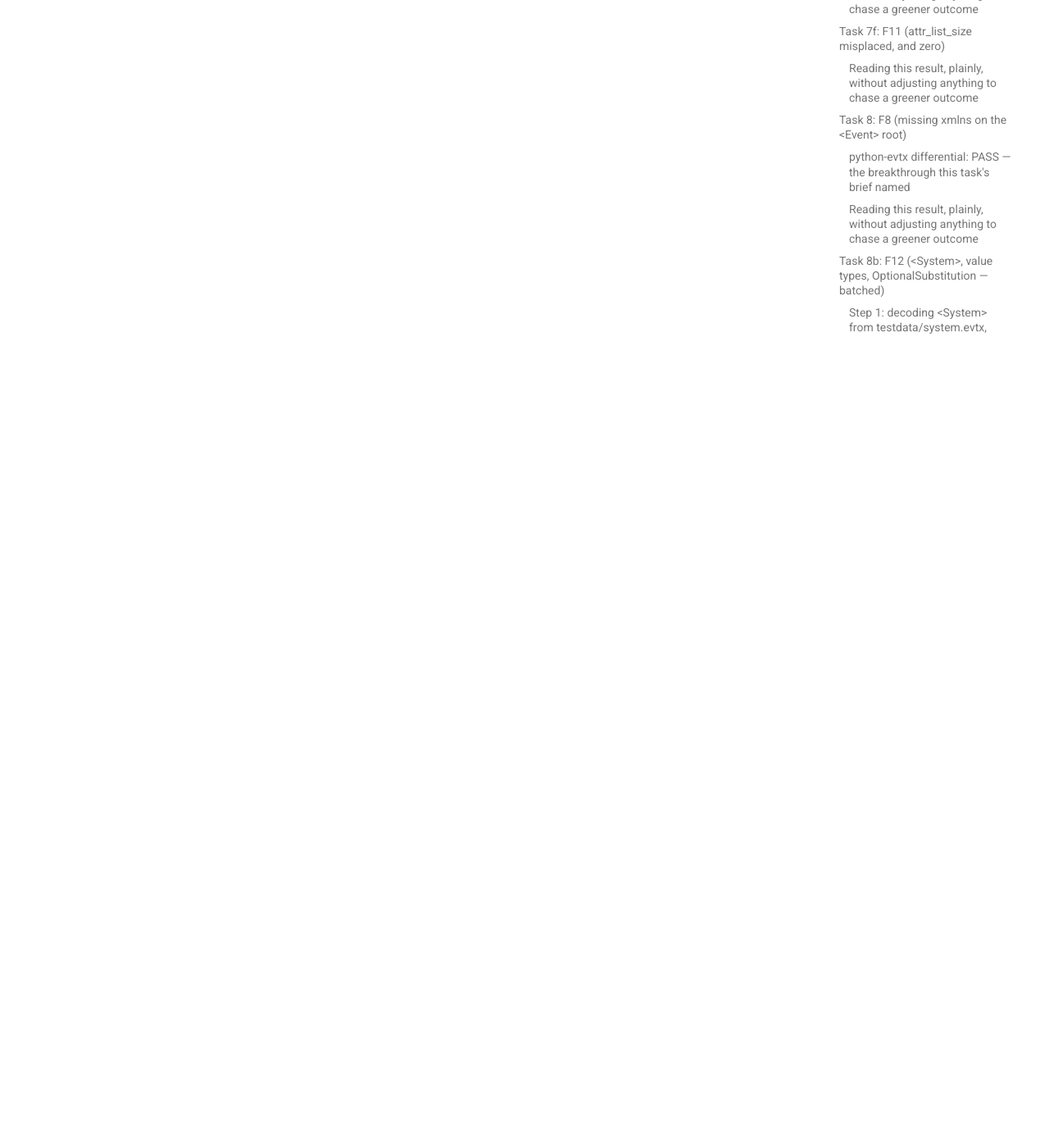
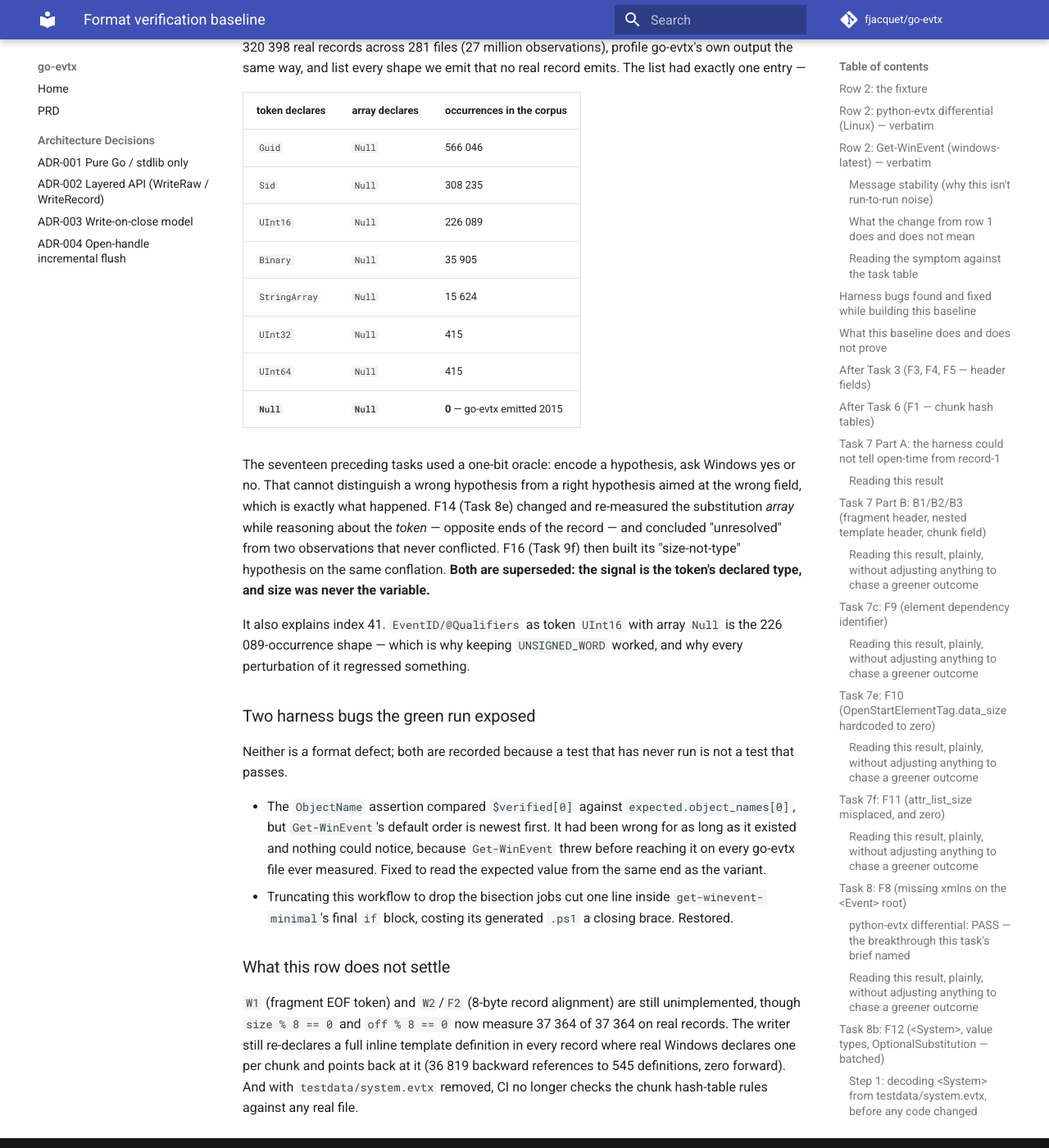
Before and after one commit to fjacquet/go-evtx, an MkDocs documentation site: the page built from docs/format-baseline.md, in a window 1280 px wide and 1400 px high, scrolled down 70689 px. Shown: the whole window at 82% size. Built offline with MkDocs 1.6.1 and Material for MkDocs 9.7.7, drawn with Linux system fonts in a browser that asks for light colours; comment, search, counter and statistics services are not loaded; some of the changed text lies outside the part shown.

Commit message:
docs(baseline): row 22 — ToXml renders, confirmed in CI by head_sha
Run 31331139326, head_sha 5c3b32f, equal to the commit measured. Format
Verify: success, all five jobs. PROP ToXml ok, both Get-WinEvent
orderings at 403 records, and the content assertion passing on both
fixtures.

Records what the defect was (five bytes per record: the OptionalSubstitution
token's declared type), how the shape census found it where seventeen
hypothesis-and-verdict cycles could not, and that F14 and F16 are both
superseded — each reasoned about the token while measuring the array.

Also records the two harness bugs the green run exposed, and what the row
does not settle: W1, W2/F2, the template-sharing model, and CI's loss of
any real-file check for the hash-table rules.

Co-Authored-By: Claude Opus 5 <noreply@anthropic.com>
Claude-Session: https://claude.ai/code/session_01V4aa2erUpGicpwi3pPi6Ds

````diff
--- a/docs/format-baseline.md
+++ b/docs/format-baseline.md
@@ -2985,3 +2985,95 @@ full account.
 Full verbatim job output, the complete 42-row audit table, and the
 side-by-side real-file decode are in
 `.superpowers/sdd/2026-08-08-v0.7.0-format-correctness/task-9f-report.md`.
+
+## F15: `ToXml` renders. The defect was five bytes per record.
+
+**Run `31331139326`, `head_sha` `5c3b32f85267691c23239019eefc5e901c98bb5b`**,
+selected by `head_sha` and equal to the commit measured, per this document's
+own rule. `Format Verify`: **success**, all five jobs.
+
+### Result: row 22 — every Windows-side signal green, for the first time
+
+```
+wrote artifacts/generated.evtx (403 records, max ObjectName 31236 runes)
+OK: 403 records, all chunk checksums verify
+STAGE1 OPEN: ok
+STAGE2 READ: ok, 403 records
+LOGINFO: ok - records=403 oldest=1 full=False
+PROP ToXml ok
+GETWINEVENT default: ok, 403 records
+GETWINEVENT -Oldest: ok, 403 records
+OK: 403 records, ObjectName round-trips (variant: default)
+MINIMAL STAGE1 OPEN: ok
+MINIMAL STAGE2 READ: ok, 1 records
+MINIMAL PROP ToXml ok
+MINIMAL GETWINEVENT default: ok, 1 records
+MINIMAL GETWINEVENT -Oldest: ok, 1 records
+```
+
+`PROP ToXml ok` is the line this release has been chasing since Task 8c. Both
+`Get-WinEvent` orderings return all 403 records, and the content assertion —
+`ObjectName round-trips` — passes on the main fixture and on the minimal one.
+
+### The defect
+
+An `OptionalSubstitution`'s **token** declares the field's own type; its entry
+in the **substitution array** declares `NULL` when the value is absent.
+go-evtx wrote `NULL` in both. Five bytes per record: substitution indices
+34/35 now declare `Guid`, 36/37 declare `UInt32`, 39 declares `Sid`; their
+array entries are unchanged.
+
+### How it was found, and why the previous method could not
+
+Not by another hypothesis-and-verdict cycle. A **shape census**: profile every
+structural shape in 320 398 real records across 281 files (27 million
+observations), profile go-evtx's own output the same way, and list every shape
+we emit that no real record emits. The list had exactly one entry —
+
+| token declares | array declares | occurrences in the corpus |
+|---|---|---|
+| `Guid` | `Null` | 566 046 |
+| `Sid` | `Null` | 308 235 |
+| `UInt16` | `Null` | 226 089 |
+| `Binary` | `Null` | 35 905 |
+| `StringArray` | `Null` | 15 624 |
+| `UInt32` | `Null` | 415 |
+| `UInt64` | `Null` | 415 |
+| **`Null`** | **`Null`** | **0** — go-evtx emitted 2015 |
+
+The seventeen preceding tasks used a one-bit oracle: encode a hypothesis, ask
+Windows yes or no. That cannot distinguish a wrong hypothesis from a right
+hypothesis aimed at the wrong field, which is exactly what happened. F14
+(Task 8e) changed and re-measured the substitution *array* while reasoning
+about the *token* — opposite ends of the record — and concluded "unresolved"
+from two observations that never conflicted. F16 (Task 9f) then built its
+"size-not-type" hypothesis on the same conflation. **Both are superseded: the
+signal is the token's declared type, and size was never the variable.**
+
+It also explains index 41. `EventID/@Qualifiers` as token `UInt16` with array
+`Null` is the 226 089-occurrence shape — which is why keeping `UNSIGNED_WORD`
+worked, and why every perturbation of it regressed something.
+
+### Two harness bugs the green run exposed
+
+Neither is a format defect; both are recorded because a test that has never
+run is not a test that passes.
+
+- The `ObjectName` assertion compared `$verified[0]` against
+  `expected.object_names[0]`, but `Get-WinEvent`'s default order is newest
+  first. It had been wrong for as long as it existed and nothing could notice,
+  because `Get-WinEvent` threw before reaching it on every go-evtx file ever
+  measured. Fixed to read the expected value from the same end as the variant.
+- Truncating this workflow to drop the bisection jobs cut one line inside
+  `get-winevent-minimal`'s final `if` block, costing its generated `.ps1` a
+  closing brace. Restored.
+
+### What this row does not settle
+
+`W1` (fragment EOF token) and `W2`/`F2` (8-byte record alignment) are still
+unimplemented, though `size % 8 == 0` and `off % 8 == 0` now measure 37 364 of
+37 364 on real records. The writer still re-declares a full inline template
+definition in every record where real Windows declares one per chunk and
+points back at it (36 819 backward references to 545 definitions, zero
+forward). And with `testdata/system.evtx` removed, CI no longer checks the
+chunk hash-table rules against any real file.
````
